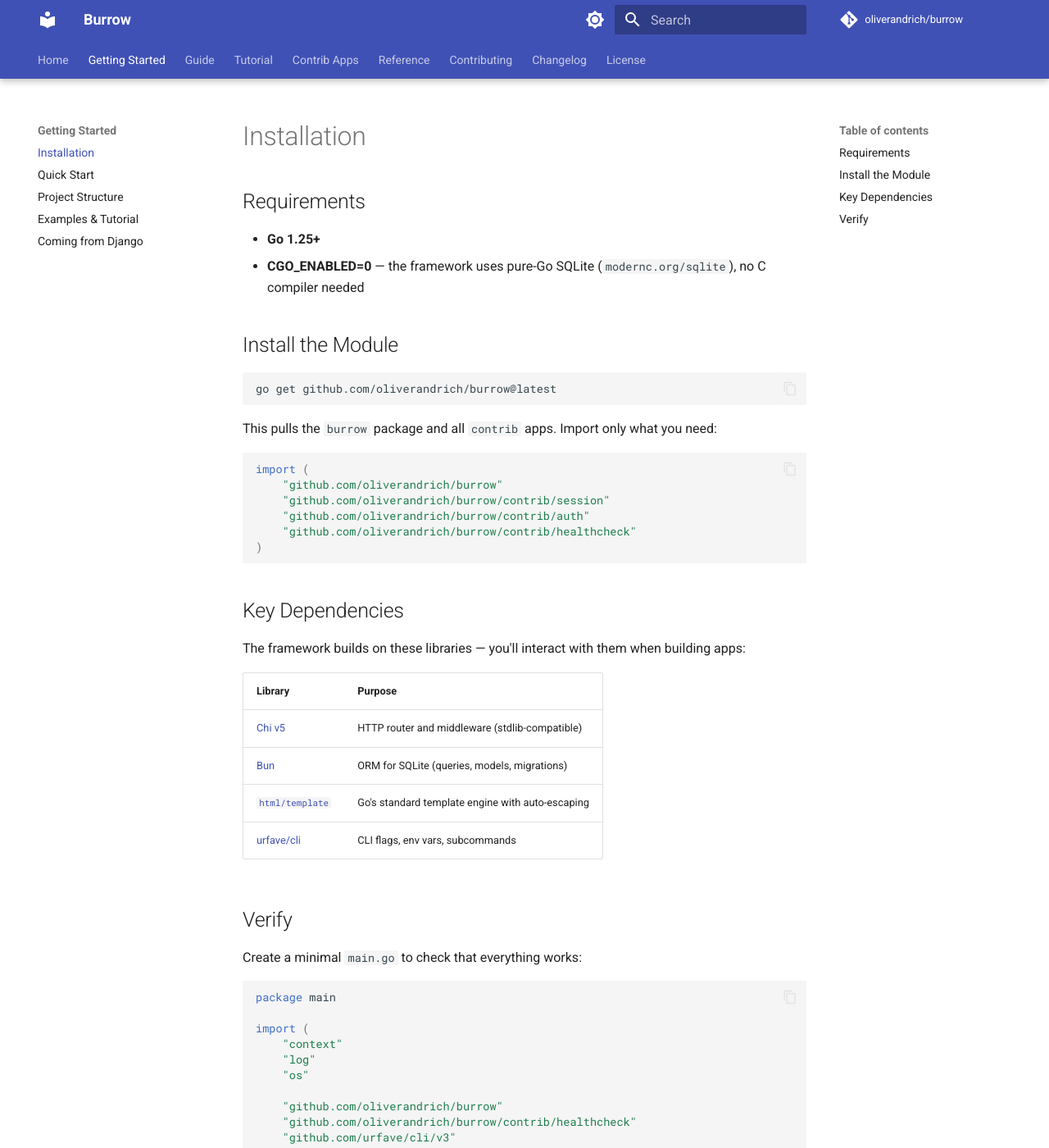
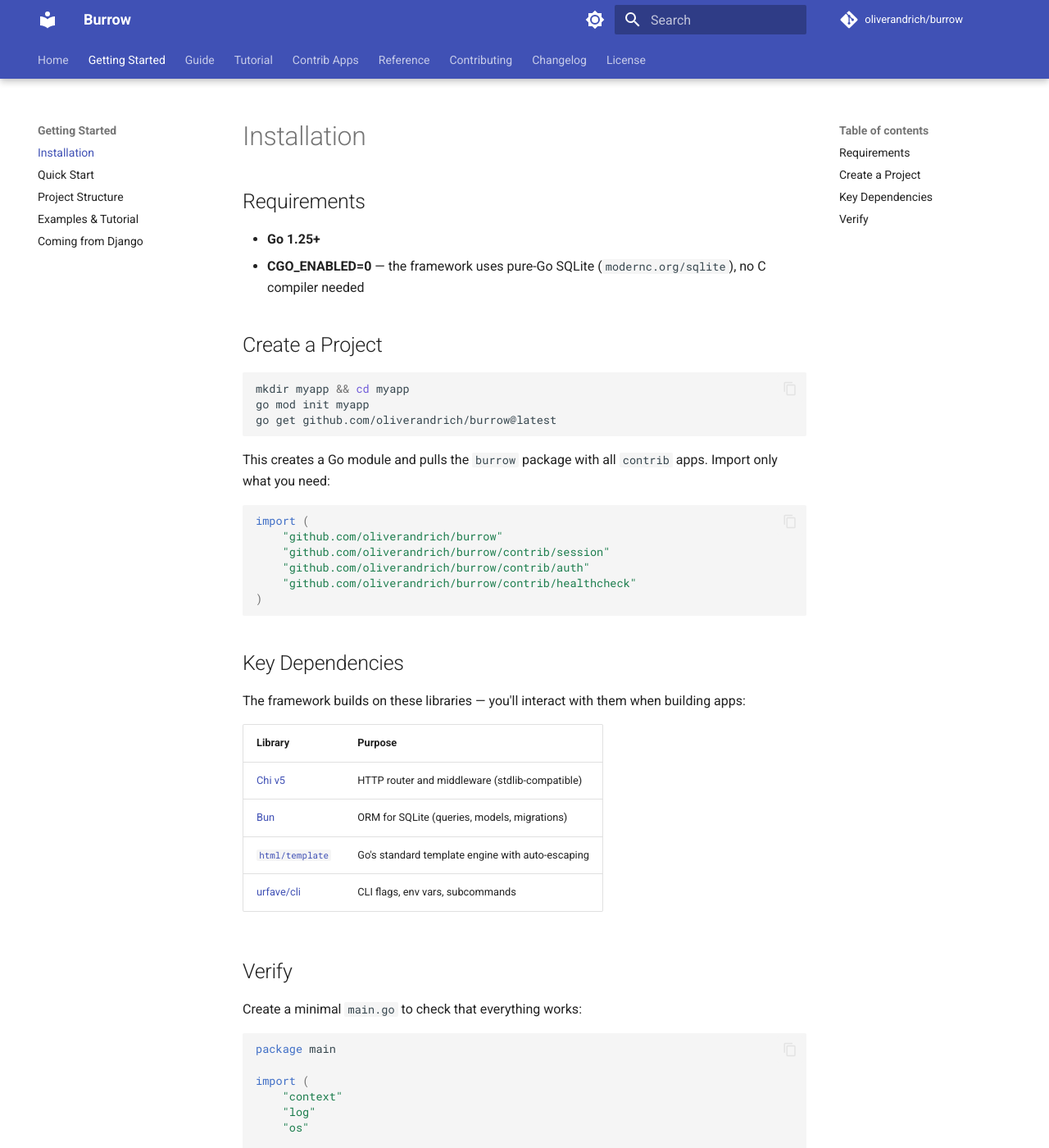
Before and after one commit to oliverandrich/burrow, an MkDocs documentation site: the page built from docs/getting-started/installation.md, in a window 1280 px wide and 1400 px high. Shown: the whole window at 82% size. Built offline with MkDocs 1.6.1 and Material for MkDocs 9.7.7, drawn with Linux system fonts in a browser that asks for light colours; comment, search, counter and statistics services are not loaded.

Commit message:
docs: add missing setup steps to quick start examples
Add go mod init/go get before code and go mod tidy after code
so examples are copy-paste runnable.

````diff
--- a/docs/getting-started/installation.md
+++ b/docs/getting-started/installation.md
@@ -5,13 +5,15 @@
 - **Go 1.25+**
 - **CGO_ENABLED=0** — the framework uses pure-Go SQLite (`modernc.org/sqlite`), no C compiler needed
 
-## Install the Module
+## Create a Project
 
 ```bash
+mkdir myapp && cd myapp
+go mod init myapp
 go get github.com/oliverandrich/burrow@latest
 ```
 
-This pulls the `burrow` package and all `contrib` apps. Import only what you need:
+This creates a Go module and pulls the `burrow` package with all `contrib` apps. Import only what you need:
 
 ```go
 import (
@@ -63,6 +65,7 @@ func main() {
 ```
 
 ```bash
+go mod tidy
 go run main.go
 # time=... level=INFO msg="starting server" host=localhost port=8080 ...
 # Visit http://localhost:8080/healthz → "ok"
````
Also changed, not shown: README.md (+12 -0 lines), docs/getting-started/quickstart.md (+1 -0 lines), docs/index.md (+7 -0 lines).
